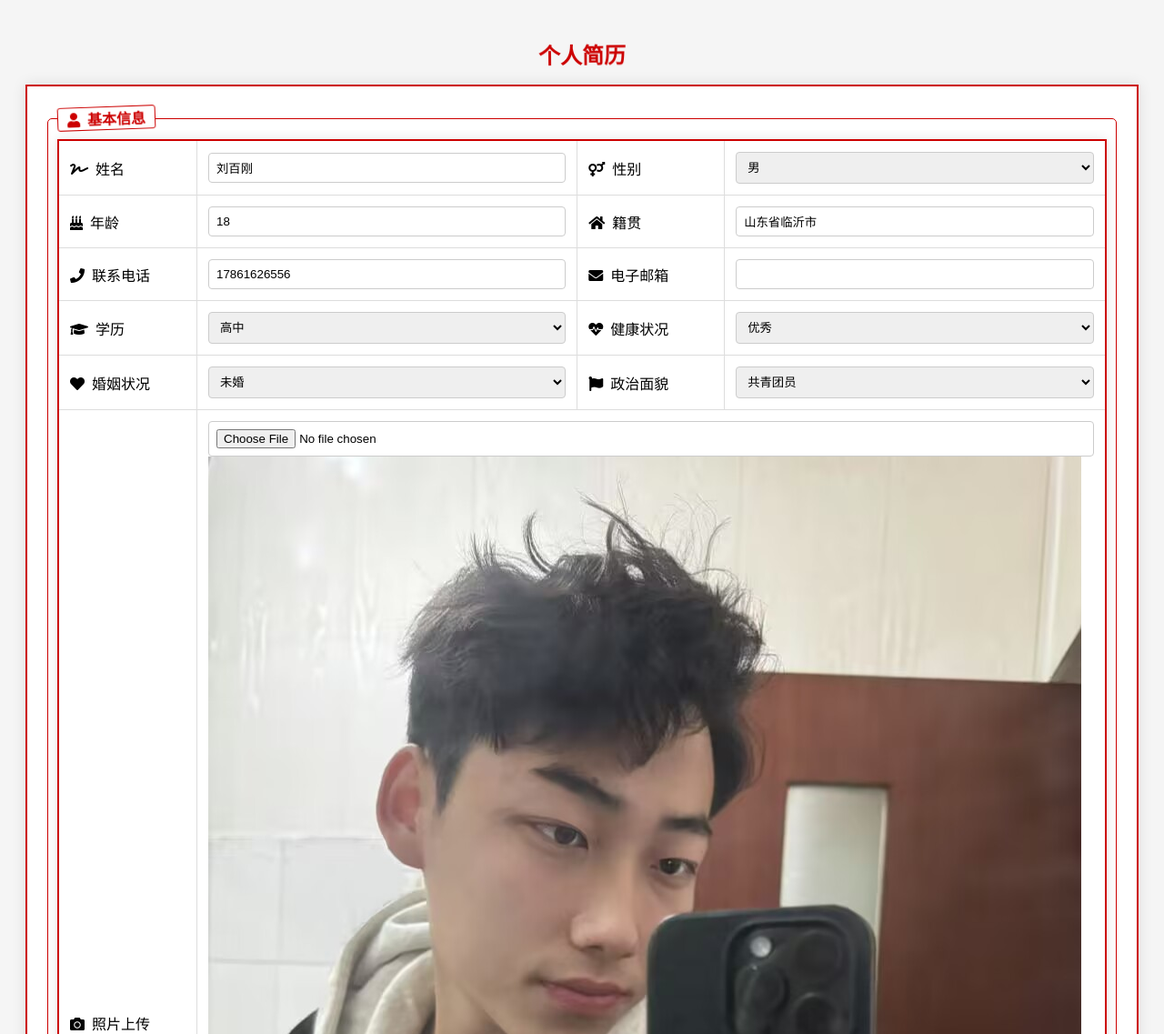
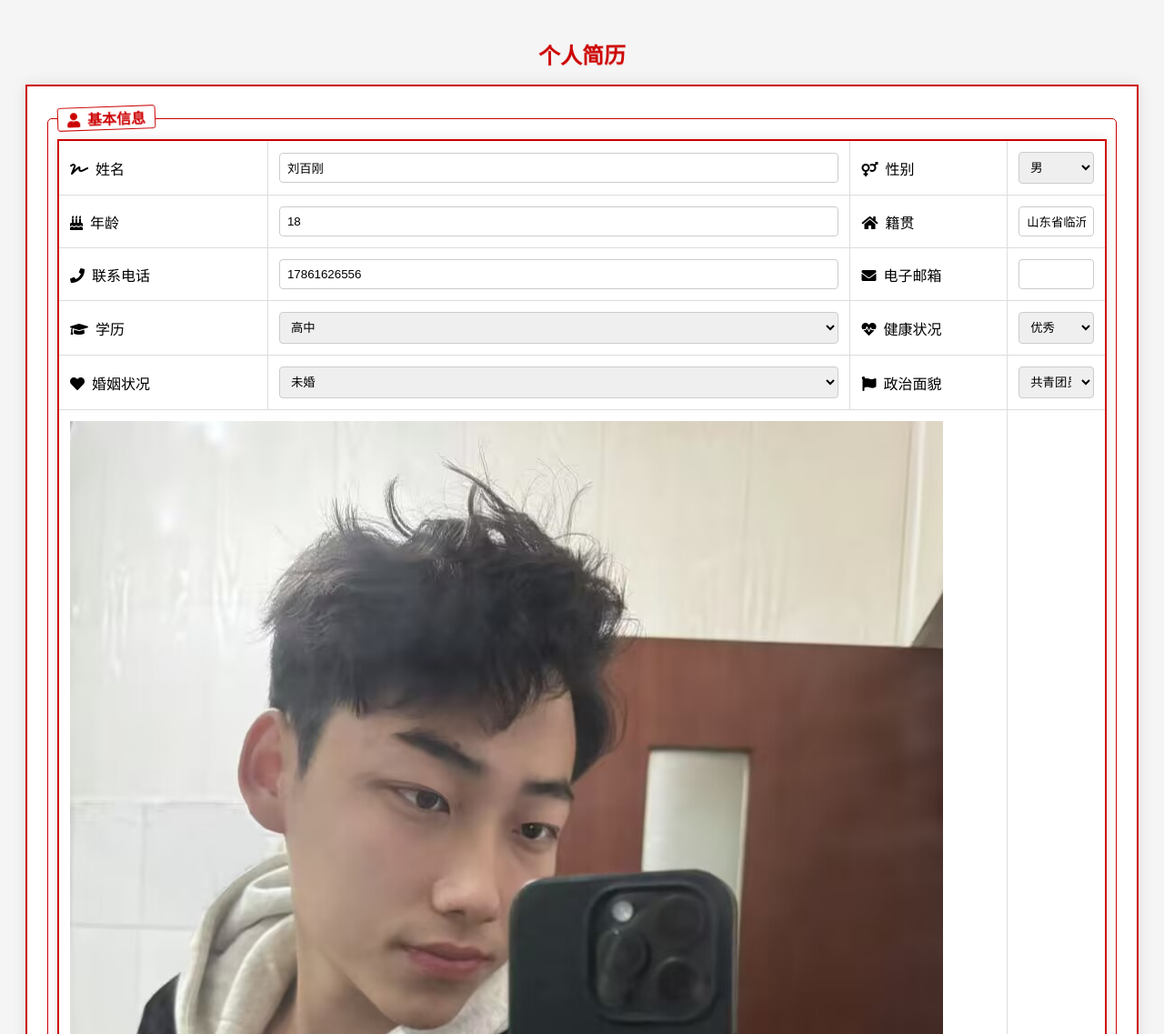
Before and after one commit to nideagang/lab05, a plain HTML site: page index.html in a window 1280 px wide. Shown: the top 1137 px of the page at 91% size. Drawn offline with Linux system fonts and the light colour scheme.

Commit message:
Update index.html

```diff
--- a/index.html
+++ b/index.html
@@ -284,9 +284,9 @@
                             </td>
                         </tr>
                         <tr>
-                            <td><i class="fas fa-camera icon"></i>照片上传</td>
+
                             <td colspan="3">
-                                <input type="file" accept="image/*" id="photo-upload">
+
                                <div>
                                    <img src="lbg.bmp.jpg" alt="个人照片">
                                </div>
```
